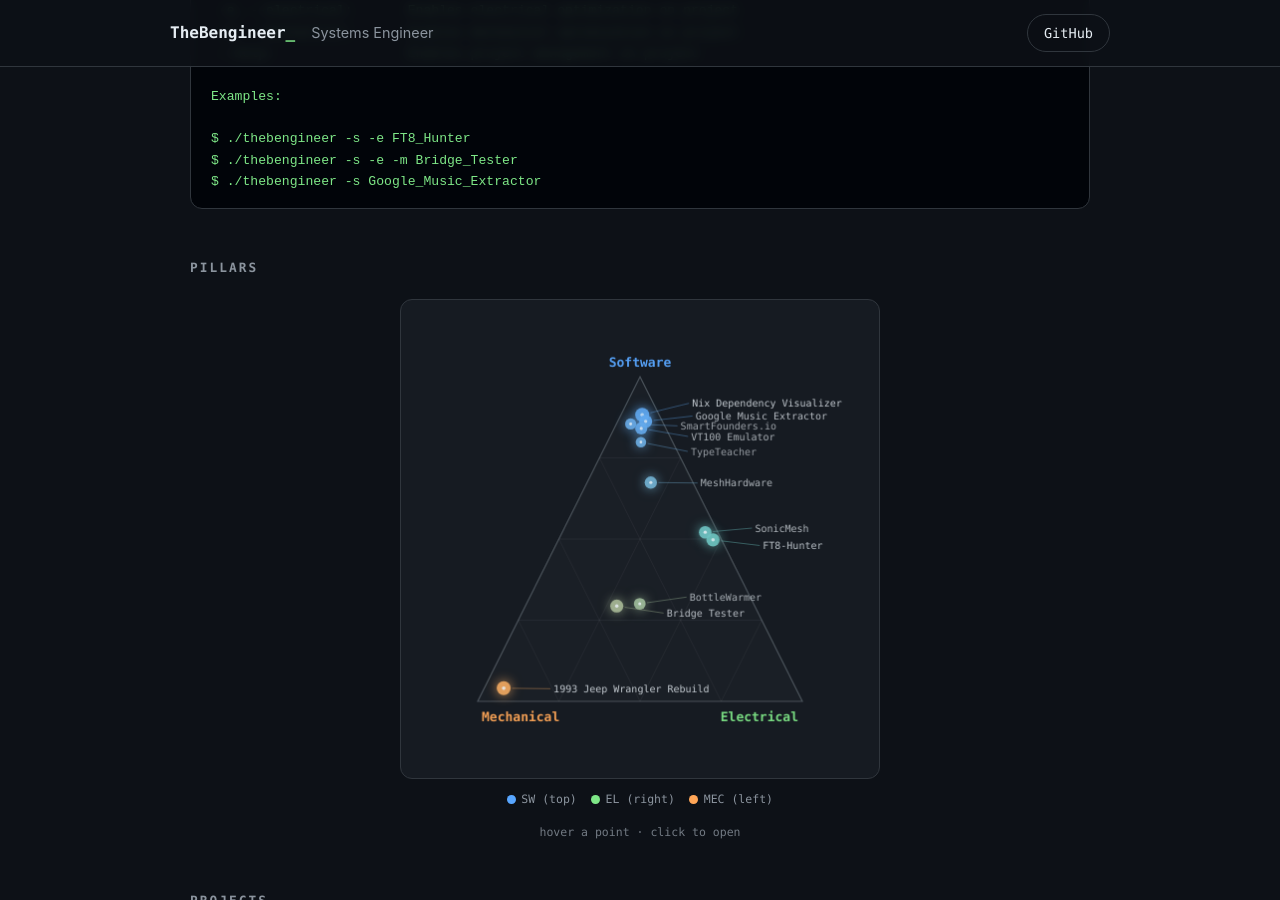
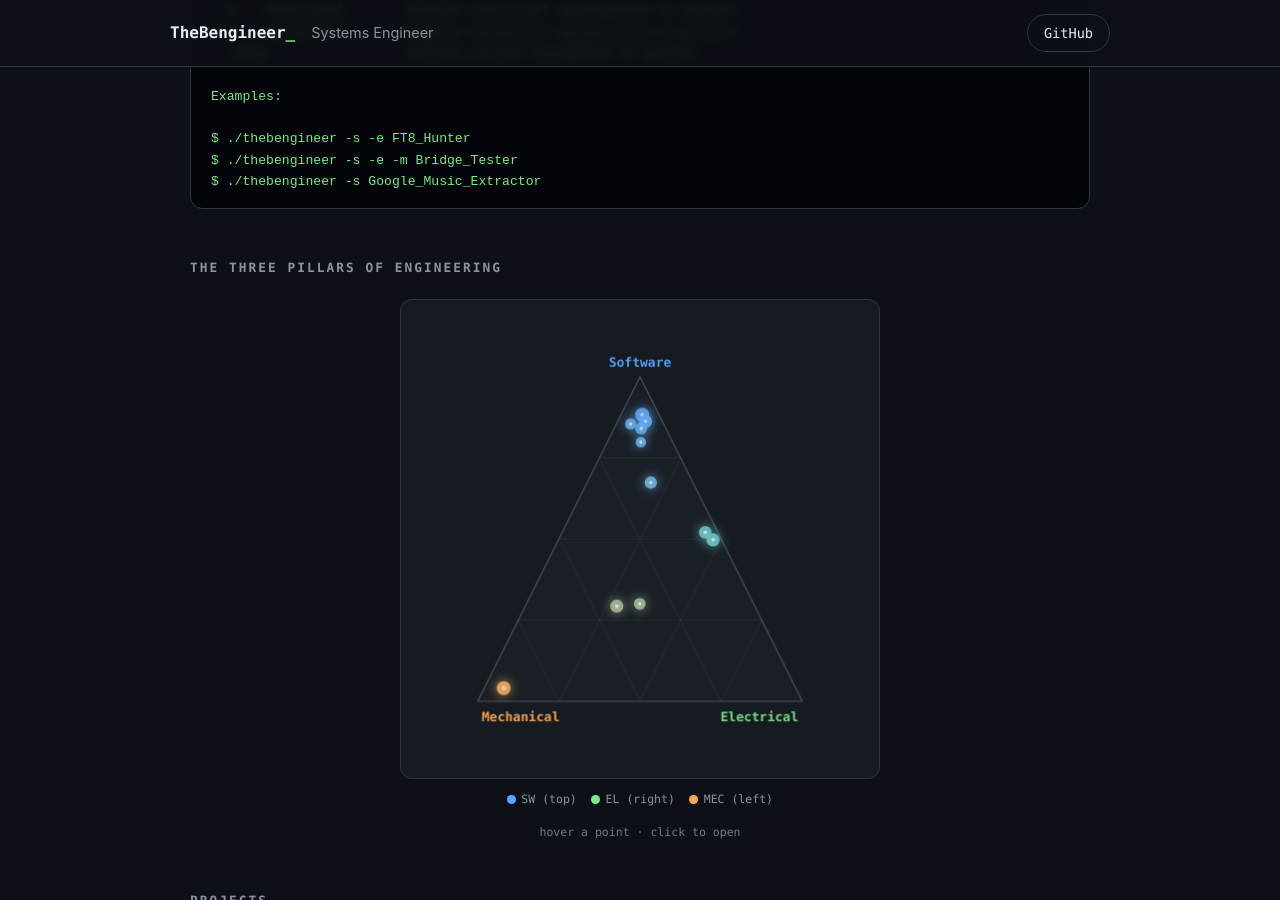
Before and after one commit to TheBengineer/TheBengineer.github.io, a Jekyll site: the page built from index.md, in a window 1280 px wide and 900 px high, scrolled down 384 px. Built offline with Jekyll 4.4.1, drawn with Linux system fonts in a browser that asks for light colours; part of the change alters nothing that is shown.

Commit message:
Remove per-point plot labels; retitle to The three pillars of Engineering

```diff
--- a/_includes/plot.html
+++ b/_includes/plot.html
@@ -1,5 +1,5 @@
 <section class="pillars" id="pillars">
-  <h2 class="section-title">Pillars</h2>
+  <h2 class="section-title">The three pillars of Engineering</h2>
 
   <div class="plot-wrap">
     <canvas id="plot-canvas" class="plot-canvas" role="img"
--- a/assets/js/plot.js
+++ b/assets/js/plot.js
@@ -26,8 +26,6 @@
   var linkHover = -1;          // index flagged from the project cards
   var lastHover = -1;          // last hover index applied to the cards
   var cardEls = [];
-  var layout = null;           // force-layout state, one node per label
-  var settled = false;         // true once layout froze at steady state
 
   /* ---------- helpers ---------- */
 
@@ -79,8 +77,6 @@
     canvas.width = Math.round(side * dpr);
     canvas.height = Math.round(side * dpr);
     W = side; H = side;
-    layout = null;               // dots move → rebuild the force layout
-    settled = false;
   }
   fit();
   window.addEventListener("resize", fit);
@@ -233,188 +229,6 @@
     }
     var active = linkHover > -1 ? linkHover : hover;
 
-    /* labels — force-directed callouts. Each label is a node tethered to
-       its dot by a leader line; nodes ease toward an anchor beside their
-       dot, labels repel each other, so they settle overlap-free. */
-    ctx.font = "10px ui-monospace, SFMono-Regular, Menlo, Consolas, monospace";
-    var LH = 12, LP = 4;
-    /* Overdamped velocity dynamics — deliberately NOT a positional-kick
-       solver. Positional kicks put the system at its natural frequency
-       (every pass teleports, then the spring teleports back), which rings.
-       Here forces are accelerations, each mass carries velocity with
-       friction, and the system runs well below resonance with damping
-       ratio > 1 (overdamped), so oscillations cannot be sustained.
-       Natural freq wn = sqrt(k); friction c = 1 - VEL_KEEP; zeta = c/(2*wn).
-       With TETHER=0.030, VEL_KEEP=0.58: wn~0.17, zeta~1.2 → overdamped. */
-    var TETHER = 0.030;   /* tether spring stiffness (low → low wn) */
-    var ANCHOR_GAP = 50;  /* tether rest length: px from dot to label (~5× the old 10) */
-    var REPEL  = 0.055;   /* label↔label overlap stiffness */
-    var DOTK   = 0.055;   /* label↔dot avoidance stiffness */
-    var NOGOK  = 0.055;   /* label↔corner-label stiffness */
-    var VEL_KEEP = 0.58;  /* velocity retained per substep (42% friction) */
-    var VMAX = 2.2;       /* max px/substep — prevents pop-throughs */
-    var SUBSTEPS = 8;     /* physics substeps per rendered frame */
-    var SETTLE_EPS = 0.02;
-
-    /* corner labels are static no-go zones (measure in their own font) */
-    ctx.font = "600 13px ui-monospace, SFMono-Regular, Menlo, Consolas, monospace";
-    var nogo = [];
-    for (var cl = 0; cl < 3; cl++) {
-      var clab = CORNER_LABEL[cl];
-      var clw = ctx.measureText(clab.name).width;
-      var clx = clab.align === "right" ? clab.pos[0] + clab.dx - clw
-              : clab.align === "left"  ? clab.pos[0] + clab.dx
-              : clab.pos[0] + clab.dx - clw / 2;
-      nogo.push({
-        x0: clx - 8, x1: clx + clw + 8,
-        y0: clab.pos[1] + clab.dy - 13, y1: clab.pos[1] + clab.dy + 5
-      });
-    }
-    ctx.font = "10px ui-monospace, SFMono-Regular, Menlo, Consolas, monospace";
-
-    /* persistent node state — reinitialized on resize.
-       vx/vy carry momentum; k is detuned per node (±15%) so no single
-       natural frequency can lock the whole cluster into one mode. */
-    if (!layout || layout.length !== views.length) {
-      layout = views.map(function (v) {
-        var w = ctx.measureText(v.ref.name).width;
-        var side = (v.x + ANCHOR_GAP + w <= W - 6) ? 1 : -1;
-        var detune = 0.85 + 0.30 * ((hash(v.ref.name) % 100) / 100);
-        return {
-          w: w, side: side,
-          ax: side > 0 ? ANCHOR_GAP : -ANCHOR_GAP - w,   /* anchor offset from dot x */
-          x: v.x + (side > 0 ? ANCHOR_GAP : -ANCHOR_GAP - w),
-          y: v.y - 5,
-          vx: 0, vy: 0, fx: 0, fy: 0,
-          k: TETHER * detune
-        };
-      });
-      settled = false;
-    }
-
-    /* Overdamped integration: spring + repulsion + avoidance are forces
-       (accelerations). Integrate: v = v*VEL_KEEP + f; pos += v.
-       Friction bleeds energy every substep, so the system decays
-       monotonically to steady state instead of oscillating at wn.
-       Substep rate runs well below the frame rate (wn << 1/dt). */
-    if (!settled) {
-    var maxSpeed = 0;
-    for (var it = 0; it < SUBSTEPS; it++) {
-      maxSpeed = 0;
-      /* tether springs → forces (Jacobi: from start-of-substep state) */
-      for (var s1 = 0; s1 < layout.length; s1++) {
-        var st = layout[s1], sv = views[s1];
-        st.fx = (sv.x + st.ax - st.x) * st.k;
-        st.fy = (sv.y - 5 - st.y) * st.k;
-      }
-      /* label↔label repulsion → forces along the thinnest overlap axis */
-      for (var pp = 0; pp < layout.length; pp++) {
-        for (var qq = pp + 1; qq < layout.length; qq++) {
-          var la = layout[pp], lb = layout[qq];
-          var ox = Math.min(la.x + la.w + LP, lb.x + lb.w + LP) - Math.max(la.x - LP, lb.x - LP);
-          var oy = Math.min(la.y + LH + LP, lb.y + LH + LP) - Math.max(la.y - LP, lb.y - LP);
-          if (ox > 0 && oy > 0) {
-            if (ox < oy) {
-              var dir = (la.x + la.w / 2) < (lb.x + lb.w / 2) ? -1 : 1;
-              var frx = REPEL * ox;
-              la.fx += dir * frx;
-              lb.fx -= dir * frx;
-            } else {
-              var dirY = la.y < lb.y ? -1 : 1;
-              var fry = REPEL * oy;
-              la.fy += dirY * fry;
-              lb.fy -= dirY * fry;
-            }
-          }
-        }
-      }
-      /* corner-label + dot avoidance → forces */
-      for (var s2 = 0; s2 < layout.length; s2++) {
-        var st2 = layout[s2];
-        for (var ng = 0; ng < nogo.length; ng++) {
-          var nb = nogo[ng];
-          var nox = Math.min(st2.x + st2.w + LP, nb.x1) - Math.max(st2.x - LP, nb.x0);
-          var noy = Math.min(st2.y + LH + LP, nb.y1) - Math.max(st2.y - LP, nb.y0);
-          if (nox > 0 && noy > 0) {
-            if (nox < noy) {
-              st2.fx += (st2.x + st2.w / 2) < (nb.x0 + nb.x1) / 2 ? -nox * NOGOK : nox * NOGOK;
-            } else {
-              st2.fy += st2.y < nb.y0 ? -noy * NOGOK : noy * NOGOK;
-            }
-          }
-        }
-        for (var dn = 0; dn < views.length; dn++) {
-          var dv = views[dn];
-          var dr = 4 + 3.2 * dv.ref.maxAxis + 4;     // dot radius + margin
-          var nx = Math.max(st2.x, Math.min(dv.x, st2.x + st2.w));
-          var ny = Math.max(st2.y, Math.min(dv.y, st2.y + LH));
-          var ddx = dv.x - nx, ddy = dv.y - ny;
-          var dd = Math.sqrt(ddx * ddx + ddy * ddy);
-          if (dd < dr) {
-            if (dd > 0.01) {
-              /* dot under an edge/corner — push off along the normal */
-              st2.fx -= ddx / dd * (dr - dd) * DOTK;
-              st2.fy -= ddy / dd * (dr - dd) * DOTK;
-            } else {
-              /* dot center inside the label — force toward nearest edge */
-              var mX = Math.min(dv.x - st2.x, st2.x + st2.w - dv.x);
-              var mY = Math.min(dv.y - st2.y, st2.y + LH - dv.y);
-              if (mX < mY) {
-                var tx = dv.x < st2.x + st2.w / 2 ? dv.x - st2.w - dr : dv.x + dr;
-                st2.fx += (tx - st2.x) * DOTK;
-              } else {
-                var ty = dv.y < st2.y + LH / 2 ? dv.y - LH - dr : dv.y + dr;
-                st2.fy += (ty - st2.y) * DOTK;
-              }
-            }
-          }
-        }
-      }
-      /* integrate with friction; walls stop the normal velocity so
-         the boundary cannot bounce the mass back into resonance */
-      for (var s3 = 0; s3 < layout.length; s3++) {
-        var nd = layout[s3];
-        nd.vx = nd.vx * VEL_KEEP + nd.fx;
-        nd.vy = nd.vy * VEL_KEEP + nd.fy;
-        if (nd.vx > VMAX) nd.vx = VMAX;
-        if (nd.vx < -VMAX) nd.vx = -VMAX;
-        if (nd.vy > VMAX) nd.vy = VMAX;
-        if (nd.vy < -VMAX) nd.vy = -VMAX;
-        nd.x += nd.vx;
-        nd.y += nd.vy;
-        if (nd.x < 4) { nd.x = 4; nd.vx = 0; }
-        if (nd.x > W - nd.w - 4) { nd.x = W - nd.w - 4; nd.vx = 0; }
-        if (nd.y < 2) { nd.y = 2; nd.vy = 0; }
-        if (nd.y > H - LH - 2) { nd.y = H - LH - 2; nd.vy = 0; }
-        var sp = Math.max(Math.abs(nd.vx), Math.abs(nd.vy));
-        if (sp > maxSpeed) maxSpeed = sp;
-      }
-    }
-    /* steady state: velocities decayed to negligible → freeze layout */
-    settled = maxSpeed < SETTLE_EPS;
-    } /* !settled */
-
-    /* leaders (tethers) first, labels on top */
-    for (var s3 = 0; s3 < layout.length; s3++) {
-      var st3 = layout[s3], lv = views[s3], isActive = s3 === active;
-      var baseline = st3.y + 9, midY = baseline - 3.5;
-      var ax = st3.side > 0 ? st3.x - 3 : st3.x + st3.w + 3;
-      var sdx = ax - lv.x, sdy = midY - lv.y;
-      var len = Math.sqrt(sdx * sdx + sdy * sdy) || 1;
-      var r = 4 + 3.2 * lv.ref.maxAxis;
-      ctx.strokeStyle = rgba(lv.ref.col, isActive ? 0.85 : 0.40);
-      ctx.lineWidth = 1;
-      ctx.beginPath();
-      ctx.moveTo(lv.x + sdx / len * (r + 1.5), lv.y + sdy / len * (r + 1.5));
-      ctx.lineTo(ax, midY);
-      ctx.stroke();
-      var aL = (0.45 + 0.40 * lv.ref.maxAxis) * (active > -1 && !isActive ? 0.35 : 1);
-      if (isActive) aL = Math.min(1, aL + 0.25);
-      ctx.fillStyle = "rgba(" + FG + ", " + Math.min(1, aL).toFixed(3) + ")";
-      ctx.textAlign = "left";
-      ctx.fillText(lv.ref.name, st3.x, baseline);
-    }
-
     /* highlight ring — card hover (linkHover) wins over pointer hover */
     if (active > -1) {
       var av = views[active];
```
